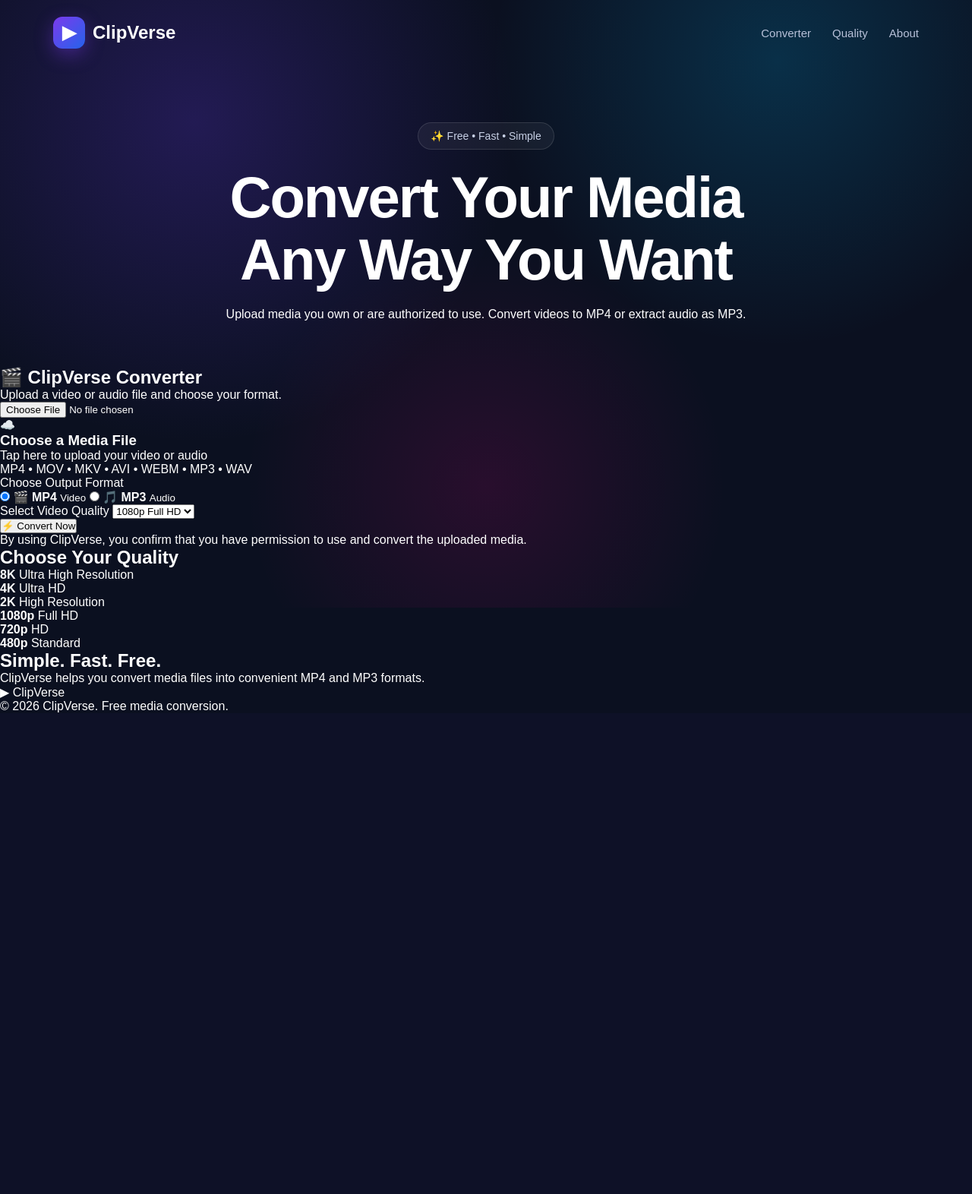
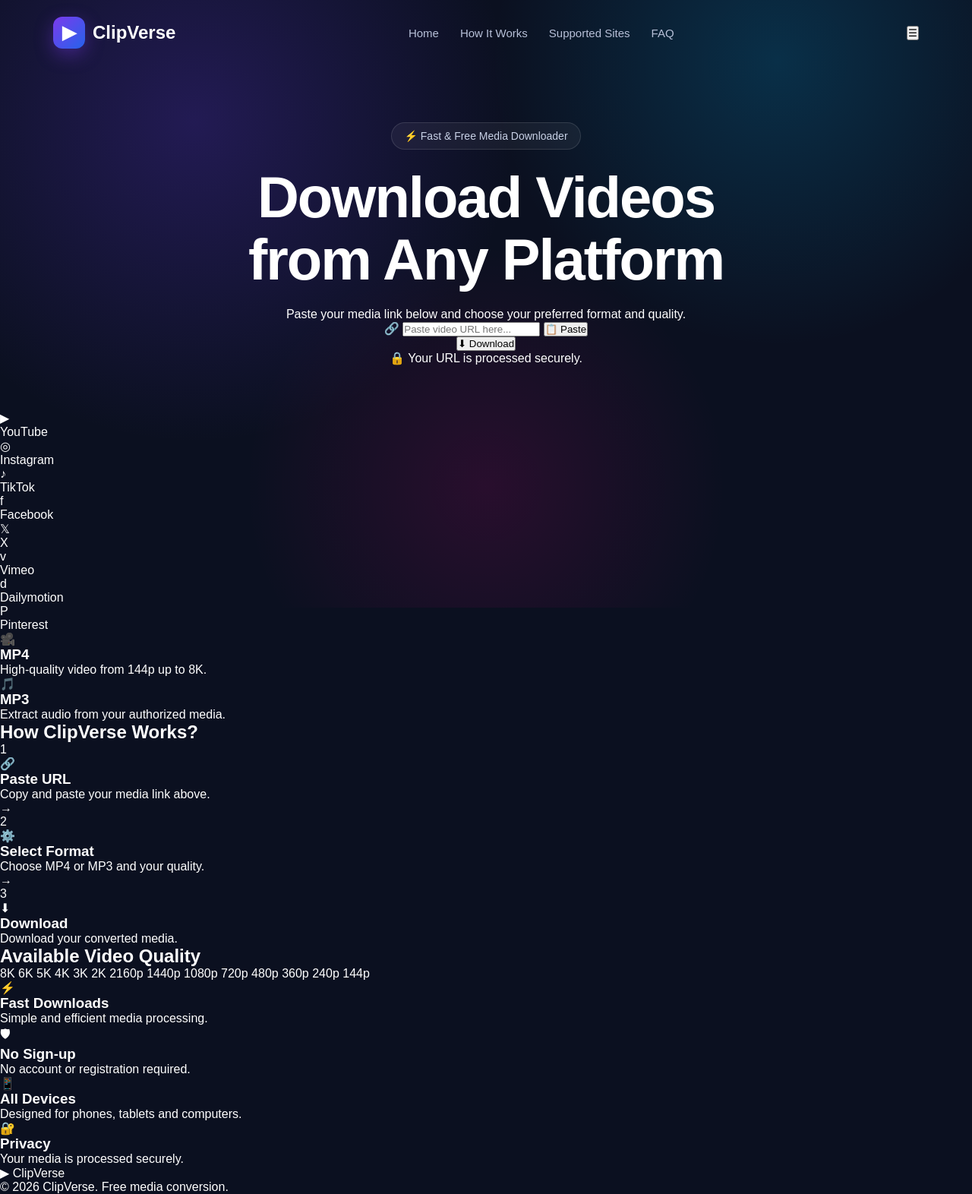
Before and after one commit to ashwin98118/Clip-Verse-, a Flask app: page / in a window 1280 px wide. Shown: the whole page at 76% size. Before the commit the page ends 938 px from the top, so only its background shows below. Run offline with Flask 3, Linux system fonts and the light colour scheme.

Commit message:
Redesign ClipVerse homepage UI

```diff
--- a/templates/index.html
+++ b/templates/index.html
@@ -4,276 +4,183 @@
     <meta charset="UTF-8">
     <meta name="viewport" content="width=device-width, initial-scale=1.0">
 
-    <title>ClipVerse - Video & Audio Converter</title>
+    <title>ClipVerse — Free Media Downloader</title>
 
     <meta name="description"
-        content="ClipVerse is a free online video and audio converter. Convert your own media files to MP4 or MP3.">
+          content="ClipVerse is a fast and simple media downloader and converter.">
 
-    <link rel="stylesheet" href="{{ url_for('static', filename='style.css') }}">
+    <link rel="stylesheet"
+          href="{{ url_for('static', filename='style.css') }}">
 </head>
 
 <body>
 
-    <!-- Background -->
 <div class="background"></div>
 
-    <!-- Navigation -->
 <nav class="navbar">
-        <div class="logo">
+
+    <a href="/" class="logo">
         <div class="logo-icon">▶</div>
-            <span>ClipVerse</span>
+        <span>Clip<span>Verse</span></span>
+    </a>
+
+    <div class="nav-links">
+        <a href="#home">Home</a>
+        <a href="#how-it-works">How It Works</a>
+        <a href="#supported">Supported Sites</a>
+        <a href="#faq">FAQ</a>
     </div>
 
-        <div class="nav-links">
-            <a href="#converter">Converter</a>
-            <a href="#qualities">Quality</a>
-            <a href="#about">About</a>
-        </div>
+    <button class="menu-button" type="button">☰</button>
+
 </nav>
 
 
-    <!-- Hero Section -->
-    <main>
+<main id="home">
+
+    <!-- HERO -->
 
     <section class="hero">
 
         <div class="badge">
-                ✨ Free • Fast • Simple
+            ⚡ Fast & Free Media Downloader
         </div>
 
         <h1>
-                Convert Your Media<br>
-                <span>Any Way You Want</span>
+            Download Videos
+            <br>
+            <span>from Any Platform</span>
         </h1>
 
-            <p>
-                Upload media you own or are authorized to use.
-                Convert videos to MP4 or extract audio as MP3.
+        <p class="hero-text">
+            Paste your media link below and choose your preferred
+            format and quality.
         </p>
+
+
+        <!-- URL FORM -->
+
+        <form class="download-form"
+              action="{{ url_for('convert') }}"
+              method="POST">
+
+            <div class="url-box">
+
+                <span class="link-icon">🔗</span>
+
+                <input
+                    type="url"
+                    name="url"
+                    id="url"
+                    placeholder="Paste video URL here..."
+                    autocomplete="off"
+                    required
+                >
+
+                <button
+                    type="button"
+                    class="paste-button"
+                    onclick="pasteURL()">
+                    📋 Paste
+                </button>
+
+            </div>
+
+
+            <button type="submit" class="download-button">
+                ⬇ Download
+            </button>
+
+        </form>
+
+
+        <div class="security-note">
+            🔒 Your URL is processed securely.
+        </div>
 
     </section>
 
 
-        <!-- Converter -->
-        <section class="converter-section" id="converter">
+    <!-- SUPPORTED SITES -->
 
-            <div class="converter-card">
+    <section class="supported" id="supported">
 
-                <h2>🎬 ClipVerse Converter</h2>
+        <div class="platform">
+            <div class="platform-icon youtube">▶</div>
+            <span>YouTube</span>
+        </div>
 
-                <p class="subtitle">
-                    Upload a video or audio file and choose your format.
-                </p>
+        <div class="platform">
+            <div class="platform-icon instagram">◎</div>
+            <span>Instagram</span>
+        </div>
+
+        <div class="platform">
+            <div class="platform-icon tiktok">♪</div>
+            <span>TikTok</span>
+        </div>
+
+        <div class="platform">
+            <div class="platform-icon facebook">f</div>
+            <span>Facebook</span>
+        </div>
+
+        <div class="platform">
+            <div class="platform-icon x">𝕏</div>
+            <span>X</span>
+        </div>
+
+        <div class="platform">
+            <div class="platform-icon vimeo">v</div>
+            <span>Vimeo</span>
+        </div>
+
+        <div class="platform">
+            <div class="platform-icon daily">d</div>
+            <span>Dailymotion</span>
+        </div>
+
+        <div class="platform">
+            <div class="platform-icon pinterest">P</div>
+            <span>Pinterest</span>
+        </div>
+
+    </section>
 
 
-                <!-- Flash Messages -->
+    <!-- FORMAT CARDS -->
 
-                {% with messages = get_flashed_messages(with_categories=true) %}
-                    {% if messages %}
-                        {% for category, message in messages %}
-                            <div class="alert {{ category }}">
-                                {{ message }}
+    <section class="formats">
+
+        <div class="format-card">
+
+            <div class="format-icon video-icon">
+                🎥
             </div>
-                        {% endfor %}
-                    {% endif %}
-                {% endwith %}
 
-
-                <form
-                    action="{{ url_for('convert') }}"
-                    method="POST"
-                    enctype="multipart/form-data"
-                >
-
-                    <!-- Upload Area -->
-
-                    <div class="upload-box" id="uploadBox">
-
-                        <input
-                            type="file"
-                            id="file"
-                            name="file"
-                            accept="video/*,audio/*"
-                            required
-                        >
-
-                        <div class="upload-content">
-
-                            <div class="upload-icon">☁️</div>
-
-                            <h3>Choose a Media File</h3>
-
+            <div>
+                <h3>MP4</h3>
                 <p>
-                                Tap here to upload your video or audio
+                    High-quality video from
+                    144p up to 8K.
                 </p>
-
-                            <span class="file-types">
-                                MP4 • MOV • MKV • AVI • WEBM • MP3 • WAV
-                            </span>
-
             </div>
 
         </div>
 
 
-                    <div
-                        class="selected-file"
-                        id="selectedFile"
-                    ></div>
+        <div class="format-card">
 
-
-                    <!-- Format -->
-
-                    <div class="form-section">
-
-                        <label>Choose Output Format</label>
-
-                        <div class="format-buttons">
-
-                            <label class="format-option active">
-
-                                <input
-                                    type="radio"
-                                    name="format"
-                                    value="mp4"
-                                    checked
-                                >
-
-                                <span class="format-icon">🎬</span>
-
-                                <strong>MP4</strong>
-
-                                <small>Video</small>
-
-                            </label>
-
-
-                            <label class="format-option">
-
-                                <input
-                                    type="radio"
-                                    name="format"
-                                    value="mp3"
-                                >
-
-                                <span class="format-icon">🎵</span>
-
-                                <strong>MP3</strong>
-
-                                <small>Audio</small>
-
-                            </label>
-
+            <div class="format-icon audio-icon">
+                🎵
             </div>
 
-                    </div>
-
-
-                    <!-- Quality -->
-
-                    <div
-                        class="form-section"
-                        id="qualitySection"
-                    >
-
-                        <label for="quality">
-                            Select Video Quality
-                        </label>
-
-                        <select
-                            name="quality"
-                            id="quality"
-                        >
-
-                            <option value="8K">8K Ultra HD</option>
-                            <option value="6K">6K</option>
-                            <option value="5K">5K</option>
-                            <option value="4K">4K Ultra HD</option>
-                            <option value="2160p">2160p</option>
-                            <option value="3K">3K</option>
-                            <option value="2K">2K</option>
-                            <option value="1440p">1440p</option>
-                            <option value="1080p" selected>
-                                1080p Full HD
-                            </option>
-                            <option value="720p">720p HD</option>
-                            <option value="480p">480p</option>
-                            <option value="360p">360p</option>
-                            <option value="240p">240p</option>
-                            <option value="144p">144p</option>
-
-                        </select>
-
-                    </div>
-
-
-                    <!-- Convert Button -->
-
-                    <button
-                        type="submit"
-                        class="convert-button"
-                    >
-
-                        <span>⚡</span>
-
-                        Convert Now
-
-                    </button>
-
-
-                    <p class="notice">
-
-                        By using ClipVerse, you confirm that you have
-                        permission to use and convert the uploaded media.
-
+            <div>
+                <h3>MP3</h3>
+                <p>
+                    Extract audio from
+                    your authorized media.
                 </p>
-
-                </form>
-
-            </div>
-
-        </section>
-
-
-        <!-- Quality Section -->
-
-        <section
-            class="quality-section"
-            id="qualities"
-        >
-
-            <h2>Choose Your Quality</h2>
-
-            <div class="quality-grid">
-
-                <div class="quality-card">
-                    <strong>8K</strong>
-                    <span>Ultra High Resolution</span>
-                </div>
-
-                <div class="quality-card">
-                    <strong>4K</strong>
-                    <span>Ultra HD</span>
-                </div>
-
-                <div class="quality-card">
-                    <strong>2K</strong>
-                    <span>High Resolution</span>
-                </div>
-
-                <div class="quality-card">
-                    <strong>1080p</strong>
-                    <span>Full HD</span>
-                </div>
-
-                <div class="quality-card">
-                    <strong>720p</strong>
-                    <span>HD</span>
-                </div>
-
-                <div class="quality-card">
-                    <strong>480p</strong>
-                    <span>Standard</span>
             </div>
 
         </div>
@@ -281,22 +188,128 @@
     </section>
 
 
-        <!-- About -->
+    <!-- HOW IT WORKS -->
 
-        <section
-            class="about-section"
-            id="about"
-        >
+    <section class="how-it-works" id="how-it-works">
 
-            <div>
+        <h2>
+            How <span>ClipVerse</span> Works?
+        </h2>
 
-                <h2>Simple. Fast. Free.</h2>
+        <div class="steps">
+
+            <div class="step">
+
+                <div class="step-number">1</div>
+
+                <div class="step-icon">🔗</div>
+
+                <h3>Paste URL</h3>
 
                 <p>
-                    ClipVerse helps you convert media files into
-                    convenient MP4 and MP3 formats.
+                    Copy and paste your
+                    media link above.
                 </p>
 
+            </div>
+
+
+            <div class="arrow">→</div>
+
+
+            <div class="step">
+
+                <div class="step-number">2</div>
+
+                <div class="step-icon">⚙️</div>
+
+                <h3>Select Format</h3>
+
+                <p>
+                    Choose MP4 or MP3
+                    and your quality.
+                </p>
+
+            </div>
+
+
+            <div class="arrow">→</div>
+
+
+            <div class="step">
+
+                <div class="step-number">3</div>
+
+                <div class="step-icon">⬇</div>
+
+                <h3>Download</h3>
+
+                <p>
+                    Download your
+                    converted media.
+                </p>
+
+            </div>
+
+        </div>
+
+    </section>
+
+
+    <!-- QUALITY -->
+
+    <section class="quality-section">
+
+        <h2>Available Video Quality</h2>
+
+        <div class="quality-list">
+
+            <span>8K</span>
+            <span>6K</span>
+            <span>5K</span>
+            <span>4K</span>
+            <span>3K</span>
+            <span>2K</span>
+            <span>2160p</span>
+            <span>1440p</span>
+            <span>1080p</span>
+            <span>720p</span>
+            <span>480p</span>
+            <span>360p</span>
+            <span>240p</span>
+            <span>144p</span>
+
+        </div>
+
+    </section>
+
+
+    <!-- FEATURES -->
+
+    <section class="features">
+
+        <div class="feature">
+            <div class="feature-icon">⚡</div>
+            <h3>Fast Downloads</h3>
+            <p>Simple and efficient media processing.</p>
+        </div>
+
+        <div class="feature">
+            <div class="feature-icon">🛡</div>
+            <h3>No Sign-up</h3>
+            <p>No account or registration required.</p>
+        </div>
+
+        <div class="feature">
+            <div class="feature-icon">📱</div>
+            <h3>All Devices</h3>
+            <p>Designed for phones, tablets and computers.</p>
+        </div>
+
+        <div class="feature">
+            <div class="feature-icon">🔐</div>
+            <h3>Privacy</h3>
+            <p>Your media is processed securely.</p>
         </div>
 
     </section>
@@ -304,9 +317,7 @@
 </main>
 
 
-    <!-- Footer -->
-
-    <footer>
+<footer id="faq">
 
     <div class="footer-logo">
         ▶ ClipVerse
@@ -319,9 +330,29 @@
 </footer>
 
 
-    <script
-        src="{{ url_for('static', filename='app.js') }}"
-    ></script>
+<script>
+
+async function pasteURL() {
+
+    const input = document.getElementById("url");
+
+    try {
+
+        const text = await navigator.clipboard.readText();
+
+        input.value = text;
+
+        input.focus();
+
+    } catch (error) {
+
+        input.focus();
+
+    }
+
+}
+
+</script>
 
 </body>
                 </html>
```
Lines whose indentation alone changed are shown as unchanged.
